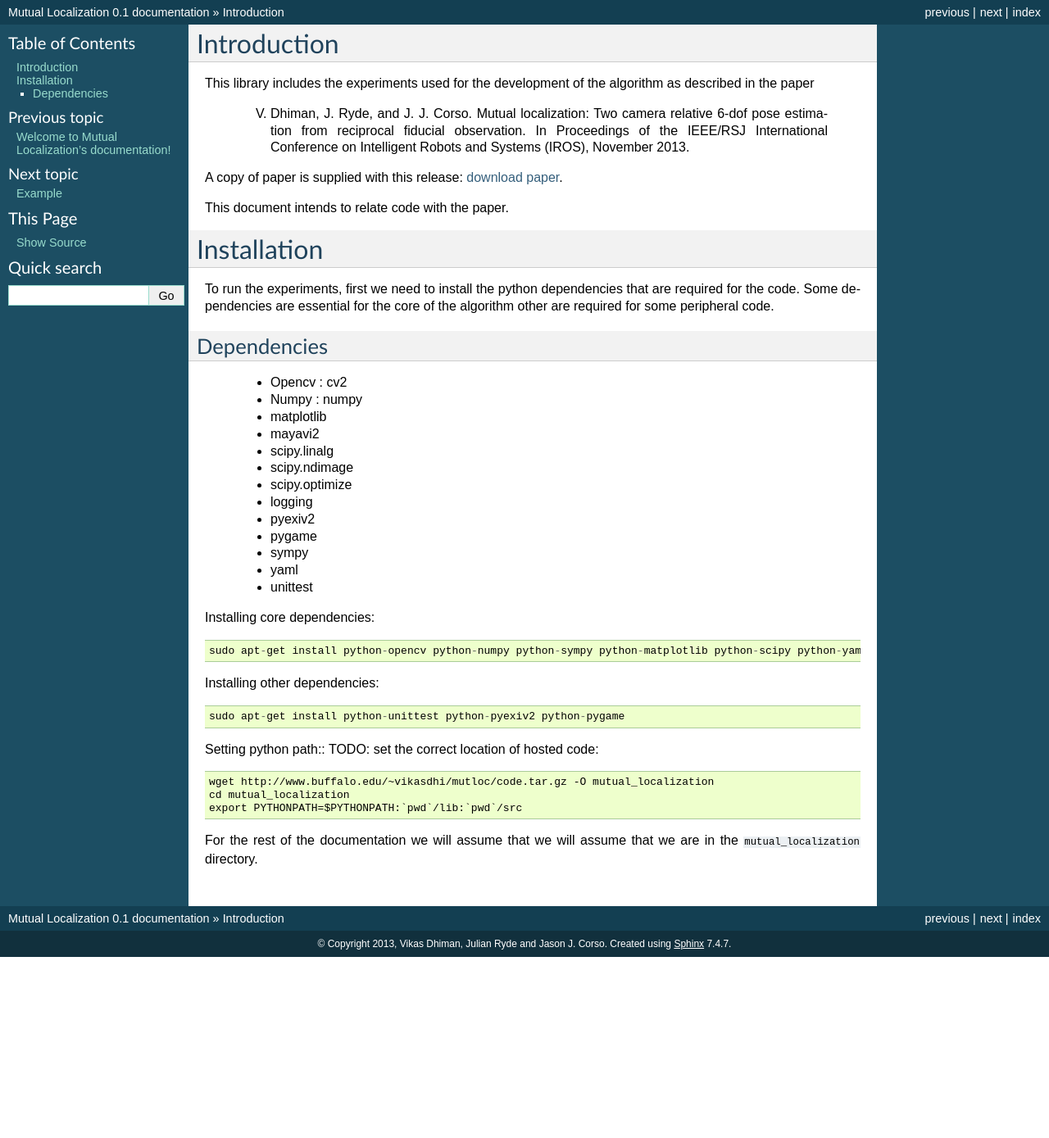
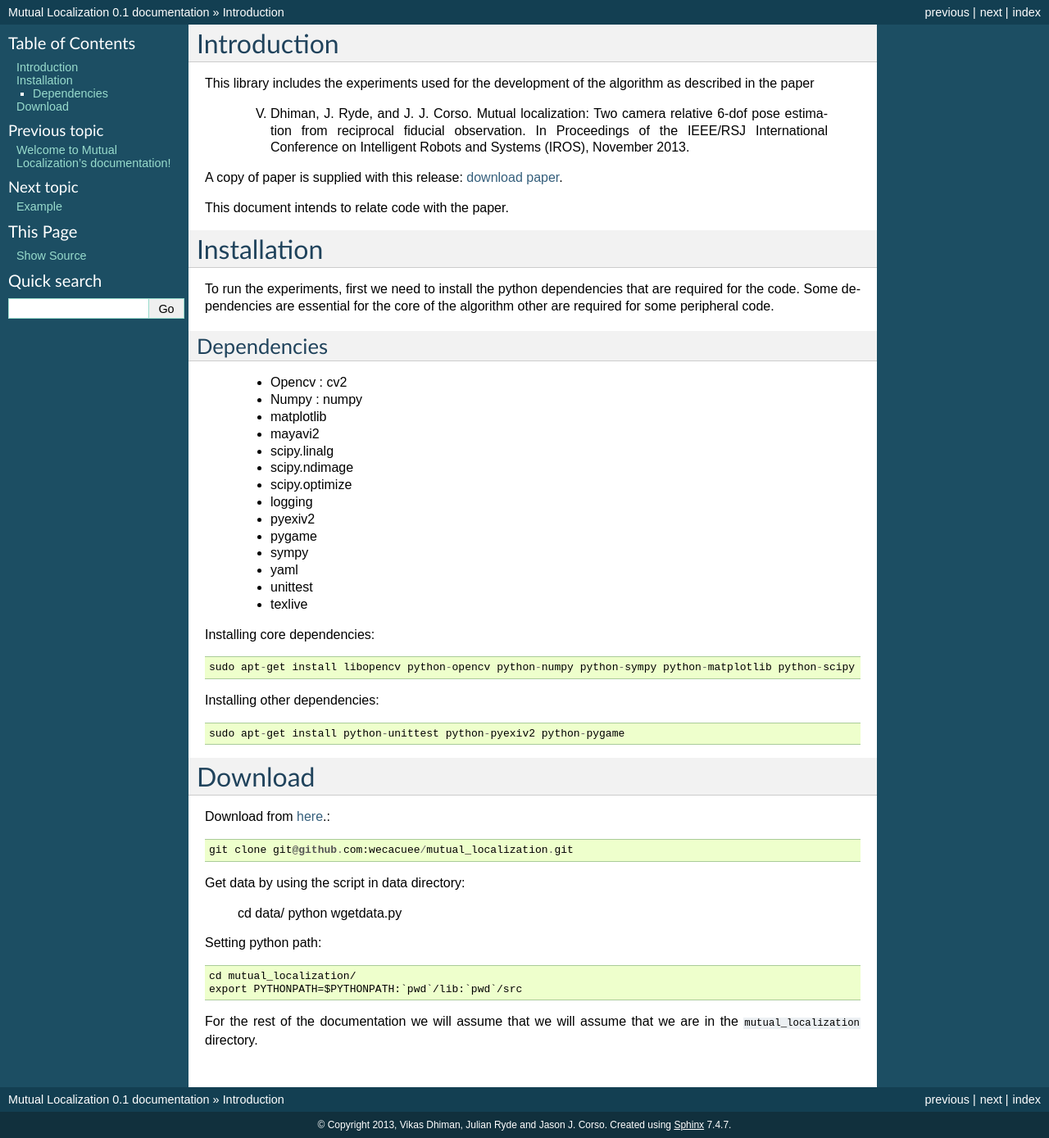
Before and after one commit to wecacuee/mutual_localization, a Sphinx documentation site: the page built from doc/source/intro.rst, in a window 1280 px wide. Shown: the whole page at 82% size. Built offline with Sphinx 7.4.7, drawn with Linux system fonts in a browser that asks for light colours; before the commit the page ends 1168 px from its top, so only the background shows below that.

Commit message:
Updated the link to documentation.

```diff
--- a/doc/source/intro.rst
+++ b/doc/source/intro.rst
@@ -34,21 +34,34 @@ Dependencies
     - sympy
     - yaml
     - unittest
+    - texlive
 
 Installing core dependencies::
 
-    sudo apt-get install python-opencv python-numpy python-sympy python-matplotlib python-scipy python-yaml mayavi2
+    sudo apt-get install libopencv python-opencv python-numpy python-sympy python-matplotlib python-scipy python-yaml mayavi2 texlive
 
 Installing other dependencies::
 
     sudo apt-get install python-unittest python-pyexiv2 python-pygame
 
+Download
+========
+
+Download from `here`_.::
+
+    git clone git@github.com:wecacuee/mutual_localization.git
+
+Get data by using the script in data directory:
+
+    cd data/
+    python wgetdata.py
+
 Setting python path::
-TODO: set the correct location of hosted code::
 
-    wget http://www.buffalo.edu/~vikasdhi/mutloc/code.tar.gz -O mutual_localization
-    cd mutual_localization
+    cd mutual_localization/
     export PYTHONPATH=$PYTHONPATH:`pwd`/lib:`pwd`/src
 
 For the rest of the documentation we will assume that we will assume that we
 are in the ``mutual_localization`` directory.
+
+.. _here: https://github.com/wecacuee/mutual_localization
```
Also changed, not shown: README.md (+1 -1 lines).
